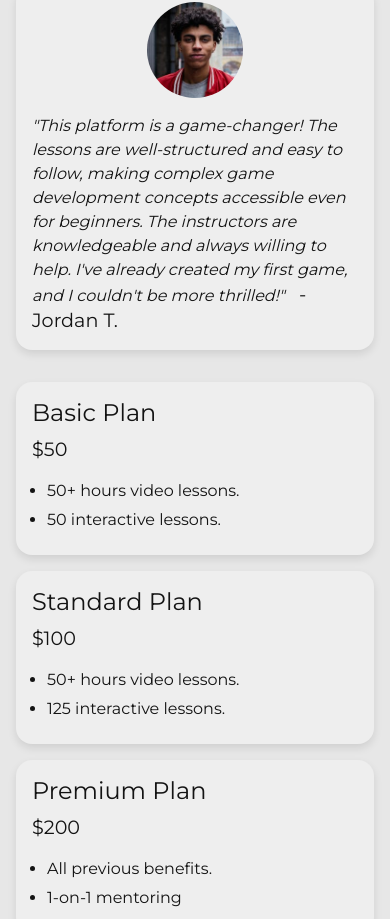
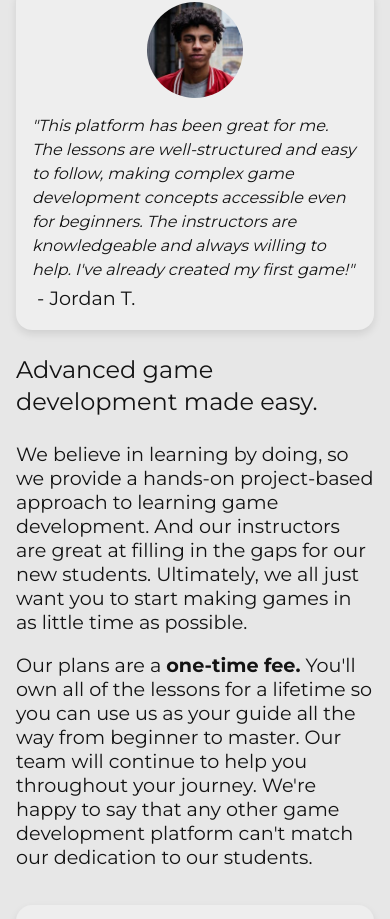
Before and after one commit to joayo13/godot-guru, a SvelteKit app: page / in a window 390 px wide. Shown: the part 434-1353 px from the top of the page. Built offline with nearby package versions, Linux system fonts and the light colour scheme.

Commit message:
added pitch section to home page, fixed wrapping on mobile of jordan t name

```diff
--- a/src/components/Plans.svelte
+++ b/src/components/Plans.svelte
@@ -36,7 +36,7 @@
 		align-items: center;
 		gap: 1rem;
 		z-index: 1;
-		padding-top: 2rem;
+		padding-top: 1rem;
 		padding-bottom: 2rem;
 		padding-left: 1rem;
 		padding-right: 1rem;
--- a/src/components/Reviews.svelte
+++ b/src/components/Reviews.svelte
@@ -47,10 +47,9 @@
 			/>
 		</div>
 		<i>
-			"This platform is a game-changer! The lessons are well-structured and easy to follow, making
+			"This platform has been great for me. The lessons are well-structured and easy to follow, making
 			complex game development concepts accessible even for beginners. The instructors are
-			knowledgeable and always willing to help. I've already created my first game, and I couldn't
-			be more thrilled!" <b class="jordant">&nbsp; - Jordan T.</b>
+			knowledgeable and always willing to help. I've already created my first game!" <b class="jordant">&nbsp;- Jordan T.</b>
 		</i>
 	</div>
 </div>
@@ -64,6 +63,10 @@
 	@media (max-width: 768px) {
 		.review-card {
 			flex-direction: column;
+		}
+		.jordant {
+			display: block;
+			line-height: 2rem;
 		}
 	}
 	.jordant {
--- a/src/routes/+page.svelte
+++ b/src/routes/+page.svelte
@@ -39,6 +39,13 @@
 	<section class="reviews">
 		<Reviews></Reviews>
 	</section>
+	<section class="pitch">
+		<h3>Advanced game development made easy.</h3>
+		<p>
+		 We believe in learning by doing, so we provide a hands-on project-based approach to learning game development. And our instructors are great at filling in the gaps for our new students. Ultimately, we all just want you to start making games in as little time as possible.
+		</p>
+		<p>Our plans are a <strong>one-time fee.</strong> You'll own all of the lessons for a lifetime so you can use us as your guide all the way from beginner to master. Our team will continue to help you throughout your journey. We're happy to say that any other game development platform can't match our dedication to our students.</p>
+	</section>
 	<section class="plans">
 		<Plans></Plans>
 		<div class="select-a-plan">
@@ -51,6 +58,15 @@
 </main>
 
 <style>
+	p {
+		line-height: 1.5rem;
+		font-size: 1.2rem;
+	}
+	h3 {
+		font-weight: 400;
+		font-size: 1.5rem;
+		line-height: 2rem;
+	}
 	main {
 		overflow: hidden;
 	}
@@ -93,6 +109,11 @@
 		color: var(--text-color);
 		width: 100%;
 	}
+	.pitch {
+		max-width: 50rem;
+		margin-left: auto;
+		margin-right: auto;
+	}
 	@keyframes rotate {
 		from {
 			transform: rotate(0deg);
```
